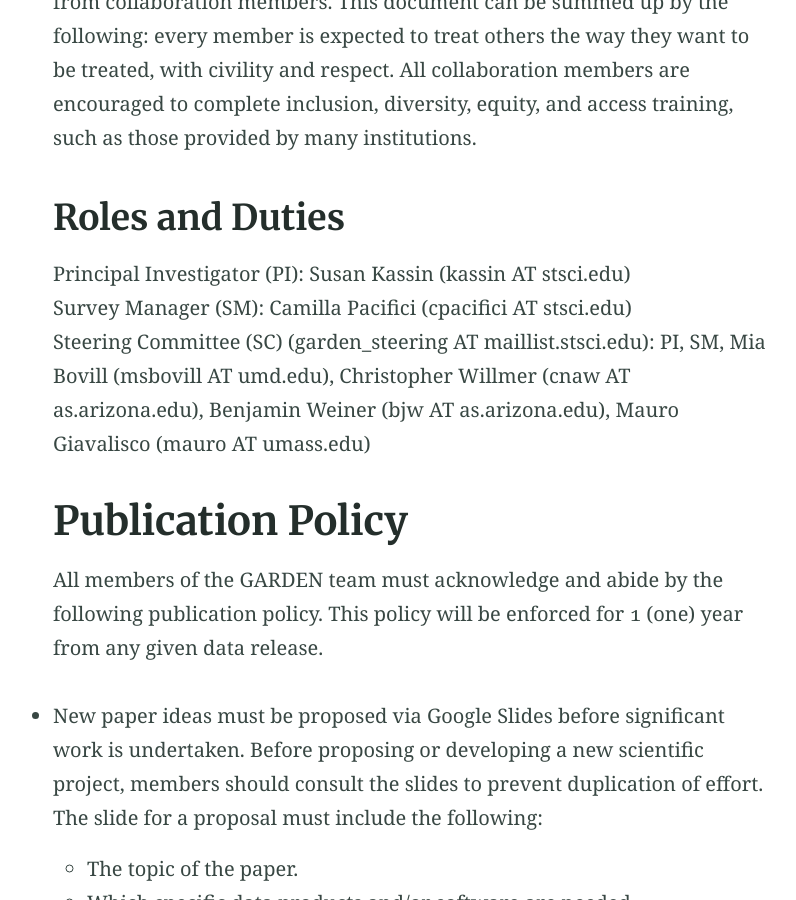
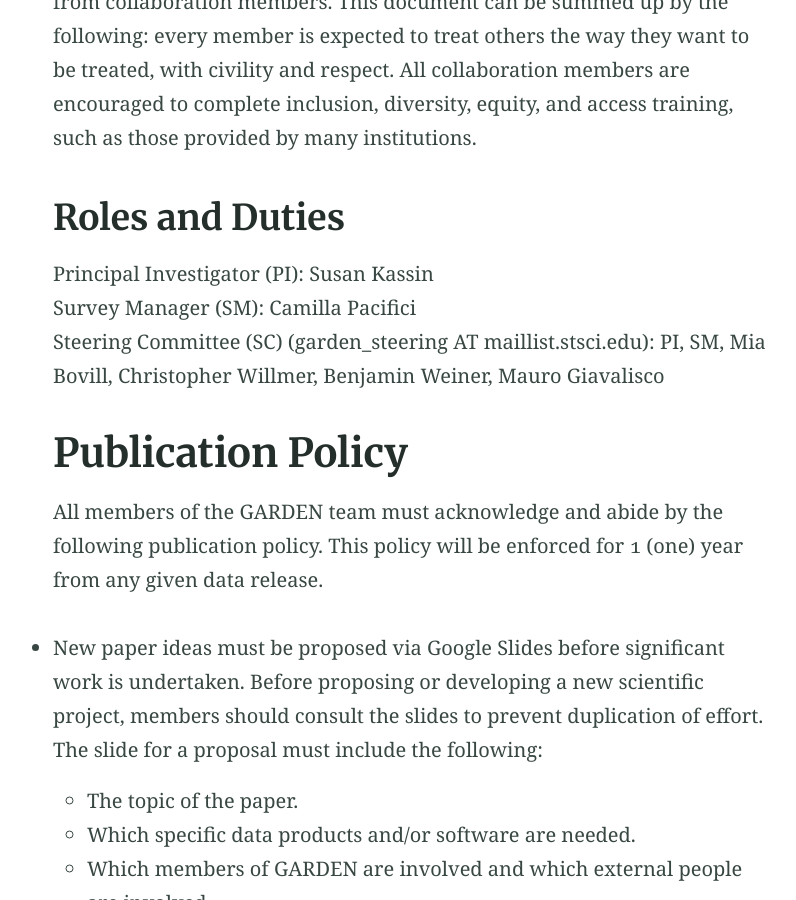
Before and after one commit to JWST2123/garden.github.io, a Jekyll site: the page built from codeofconduct.md, in a window 1280 px wide and 900 px high, scrolled down 568 px. Shown: the whole window, without its empty margins (230-1026 px from the left). Built offline with Jekyll 4.4.1, drawn with Linux system fonts in a browser that asks for light colours.

Commit message:
Update codeofconduct.md

```diff
--- a/codeofconduct.md
+++ b/codeofconduct.md
@@ -15,9 +15,9 @@
 
 ## Roles and Duties
 
-Principal Investigator (PI): Susan Kassin (kassin AT stsci.edu)<br>
-Survey Manager (SM): Camilla Pacifici (cpacifici AT stsci.edu)<br>
-Steering Committee (SC) (garden_steering AT maillist.stsci.edu): PI, SM, Mia Bovill (msbovill AT umd.edu), Christopher Willmer (cnaw AT as.arizona.edu), Benjamin Weiner (bjw AT as.arizona.edu), Mauro Giavalisco (mauro AT umass.edu)
+Principal Investigator (PI): Susan Kassin<br>
+Survey Manager (SM): Camilla Pacifici<br>
+Steering Committee (SC) (garden_steering AT maillist.stsci.edu): PI, SM, Mia Bovill, Christopher Willmer, Benjamin Weiner, Mauro Giavalisco
 
 # Publication Policy
 
```
